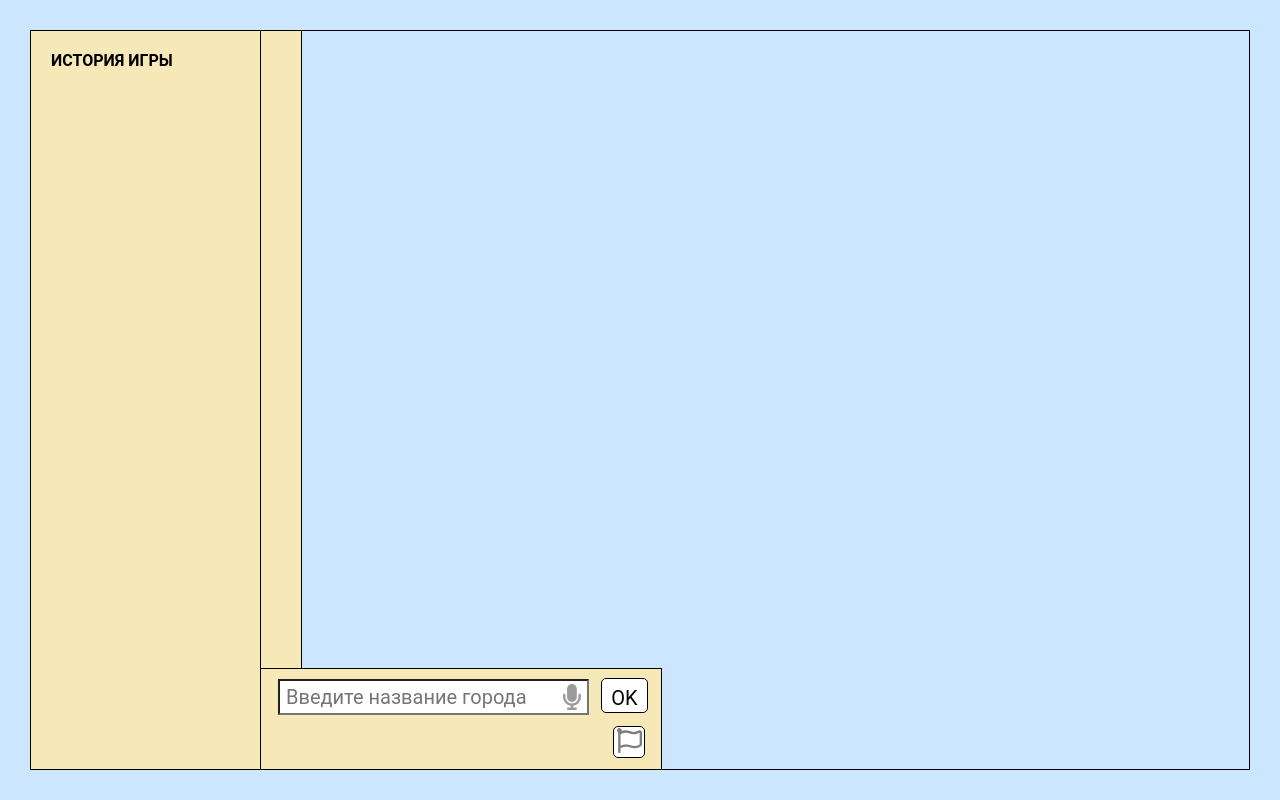
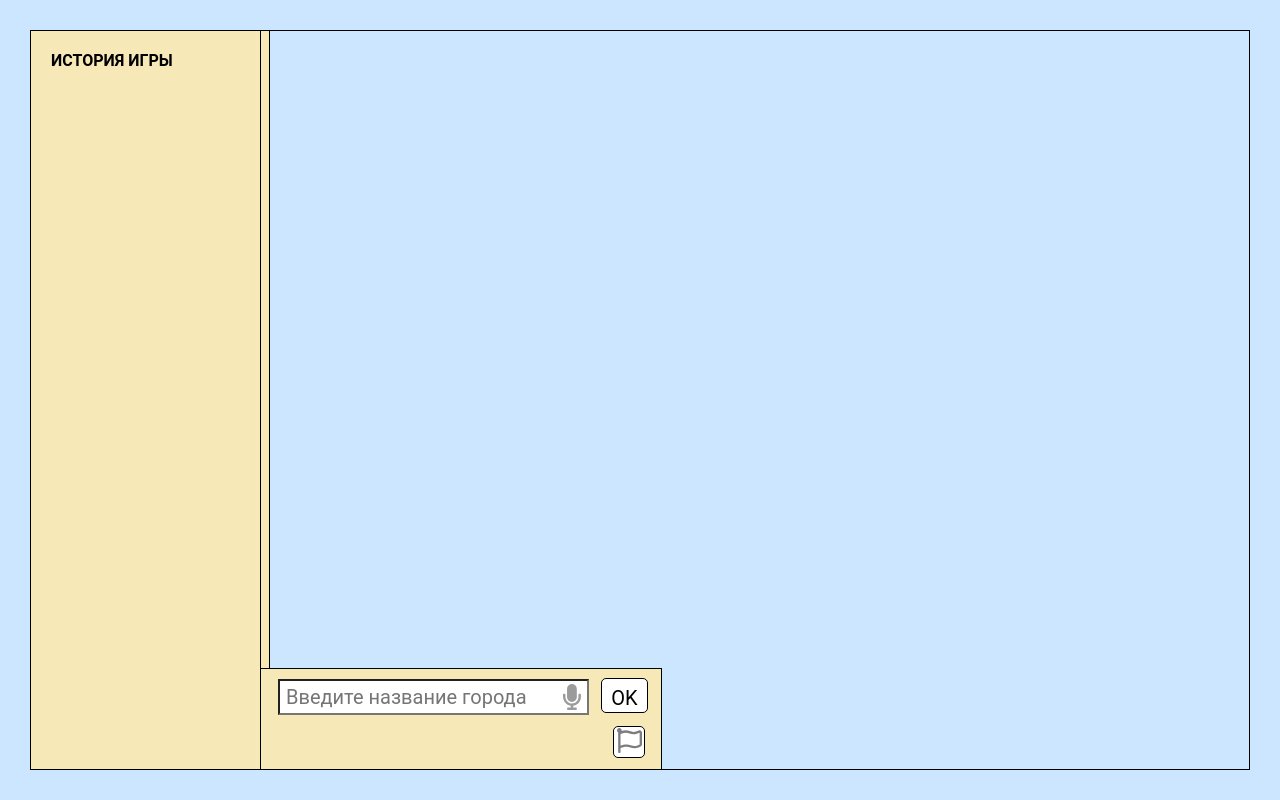
Before and after one commit to Jax-fd/yandex-cities, a plain HTML site: page index.html in a window 1280 px wide. Drawn offline with Linux system fonts and the light colour scheme.

Commit message:
Описание

```diff
--- a/index.html
+++ b/index.html
@@ -393,7 +393,7 @@
     }
     #data{
         left: 30px;
-        width: 230px;
+        width: 240px;
         position: absolute;
         bottom: 30px;
         top: 30px;
@@ -402,6 +402,7 @@
         border: 1px solid black;
         padding:20px;
         padding-top:20px;
+        box-sizing: border-box;
     }
     #data p{
         display:inline-block;
```
Also changed, not shown: 1 other file.
